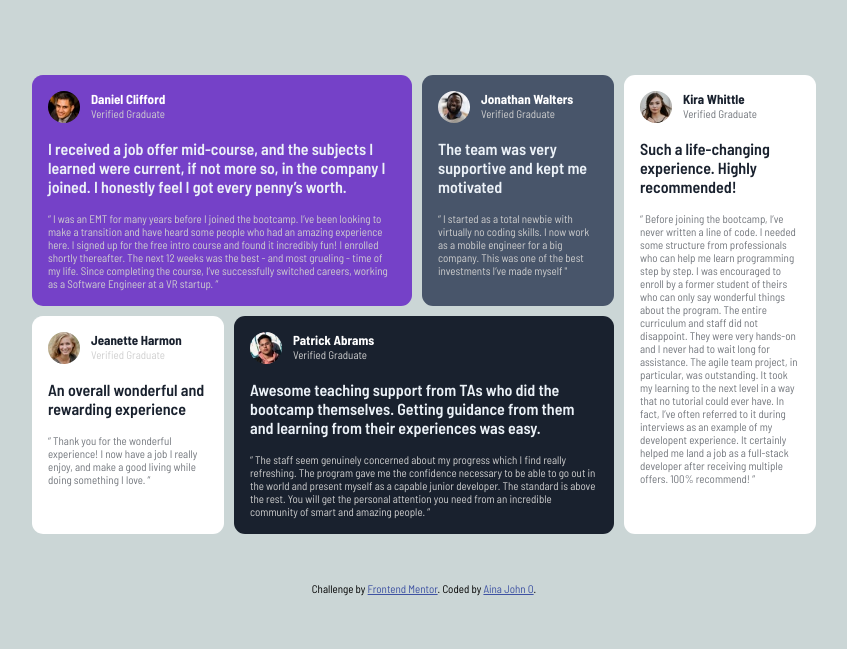
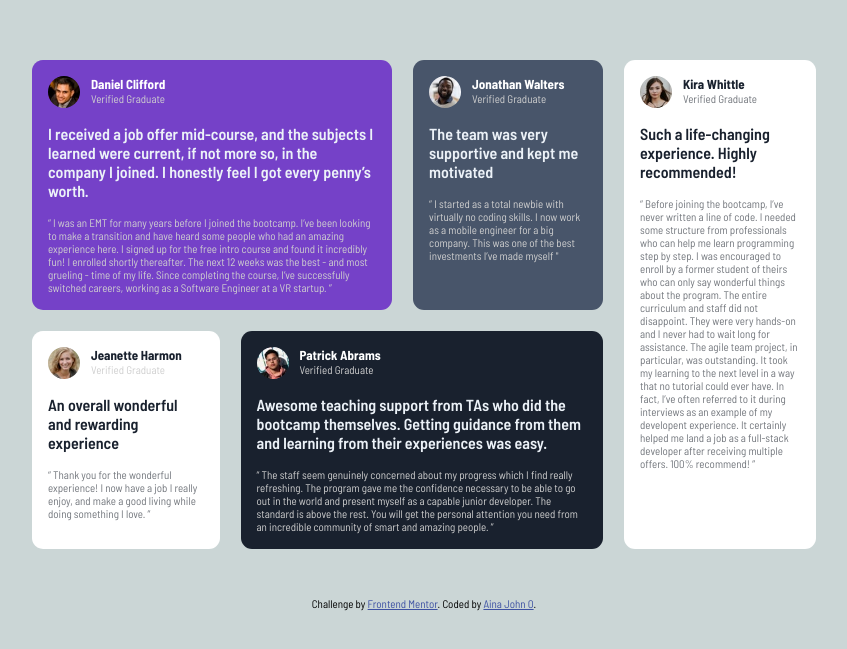
Before and after one commit to Jorge-234/testimonials-grid-section-, a plain HTML site: page index.html in a window 1280 px wide. Shown: the part 105-754 px from the top of the page, without its empty margins (216-1063 px from the left). Drawn offline with Linux system fonts and the light colour scheme.

Commit message:
better layout

```diff
--- a/style.css
+++ b/style.css
@@ -34,7 +34,7 @@ section {
     display: grid;
     grid-template-areas: 'daniel daniel daniel walter whittle'
     'harmon abrams abrams abrams whittle';
-    grid-gap: 10px;
+    grid-gap: 1.3rem;
     margin-bottom: 3rem;
 }
 header {
```
